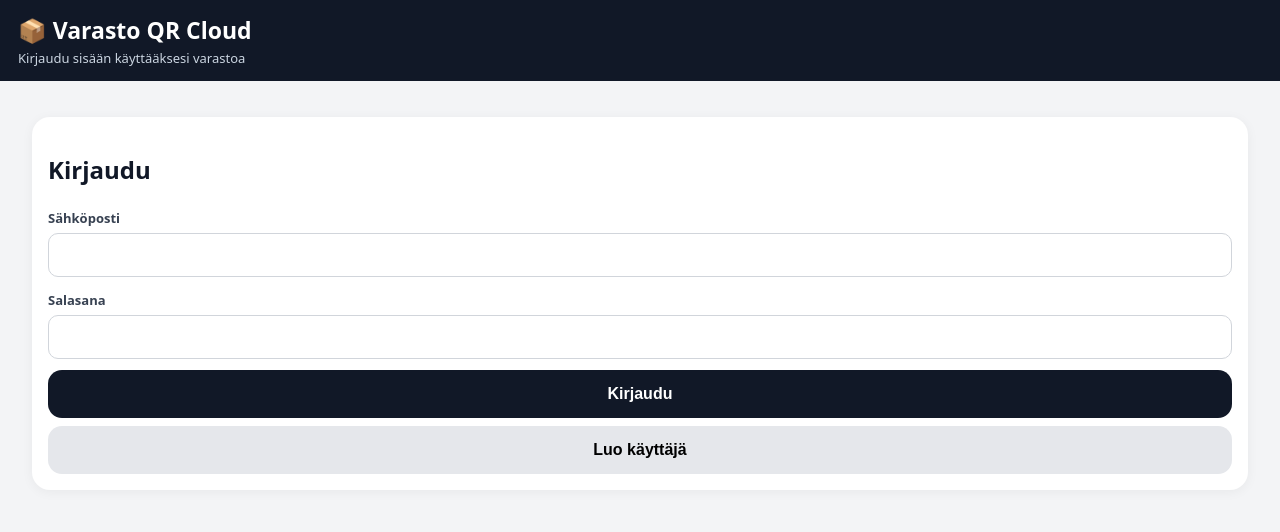
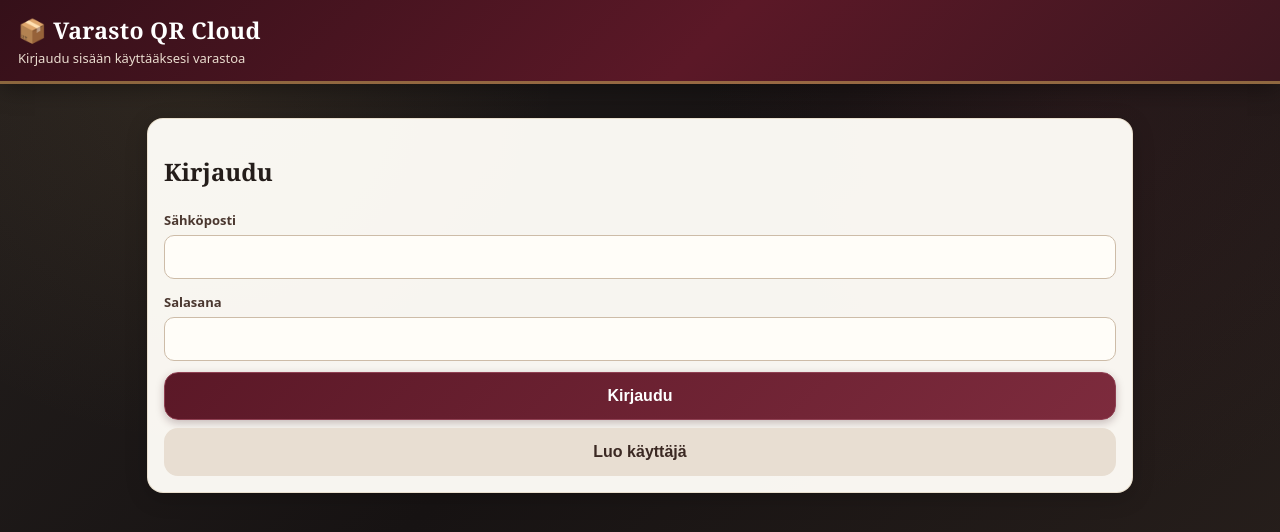
Before and after one commit to Askelinviinitila/varasto-qr, a plain HTML site: page index.html in a window 1280 px wide. Drawn offline with Linux system fonts and the light colour scheme.

Commit message:
Add files via upload

```diff
--- a/index.html
+++ b/index.html
@@ -2,7 +2,7 @@
 <html lang="fi">
 <head>
 <meta charset="utf-8"><meta name="viewport" content="width=device-width,initial-scale=1,viewport-fit=cover,user-scalable=no">
-<meta name="theme-color" content="#111827"><meta name="mobile-web-app-capable" content="yes"><meta name="apple-mobile-web-app-capable" content="yes"><meta name="apple-mobile-web-app-status-bar-style" content="black-translucent"><meta name="apple-mobile-web-app-title" content="Varasto QR"><link rel="manifest" href="manifest.json"><link rel="apple-touch-icon" href="icons/icon-192.png"><title>Varasto QR Cloud V8</title>
+<meta name="theme-color" content="#5b1827"><meta name="mobile-web-app-capable" content="yes"><meta name="apple-mobile-web-app-capable" content="yes"><meta name="apple-mobile-web-app-status-bar-style" content="black-translucent"><meta name="apple-mobile-web-app-title" content="Varasto QR"><link rel="manifest" href="manifest.json"><link rel="apple-touch-icon" href="icons/icon-192.png"><title>Varasto QR Cloud V9 – Viinikellari</title>
 <style>
 *{box-sizing:border-box}body{margin:0;font-family:system-ui,-apple-system,Segoe UI,sans-serif;background:#f3f4f6;color:#111827}
 header{background:#111827;color:#fff;padding:calc(14px + env(safe-area-inset-top)) 18px 14px;position:sticky;top:0;z-index:5}header h1{margin:0;font-size:23px}header p{margin:3px 0 0;color:#cbd5e1;font-size:13px}
@@ -33,6 +33,88 @@ main{max-width:1400px;padding:24px 32px 40px}
 .product{min-height:76px}
 }
 @media (min-width:1300px){#productList{grid-template-columns:repeat(3,minmax(0,1fr))}}
+
+
+/* V9 VIINIKELLARI-TEEMA */
+:root{
+  --wine:#5b1827;
+  --wine-dark:#351019;
+  --wine-light:#7d2b3d;
+  --wood:#5a3b2a;
+  --stone:#241f1d;
+  --cream:#f5efe5;
+  --paper:#fffdf8;
+  --gold:#b89452;
+  --ink:#241d1a;
+}
+html{background:#1b1716}
+body{
+  background:
+    radial-gradient(circle at 15% 10%, rgba(184,148,82,.09), transparent 28%),
+    radial-gradient(circle at 85% 15%, rgba(125,43,61,.12), transparent 30%),
+    linear-gradient(135deg,#241f1d 0%,#171313 45%,#2a211d 100%);
+  color:var(--ink);
+}
+body:before{
+  content:"";
+  position:fixed;inset:0;pointer-events:none;z-index:-1;
+  opacity:.18;
+  background-image:
+    repeating-linear-gradient(90deg,rgba(255,255,255,.025) 0 1px,transparent 1px 70px),
+    repeating-linear-gradient(0deg,rgba(0,0,0,.06) 0 2px,transparent 2px 9px);
+}
+header{
+  background:linear-gradient(135deg,#351019,#5b1827 55%,#3d1720);
+  border-bottom:3px solid rgba(184,148,82,.65);
+  box-shadow:0 5px 22px rgba(0,0,0,.35);
+}
+header h1{font-family:Georgia,"Times New Roman",serif;letter-spacing:.3px}
+header p{color:#eadccf}
+main{max-width:1050px}
+.card{
+  background:rgba(255,253,248,.97);
+  border:1px solid rgba(184,148,82,.22);
+  box-shadow:0 5px 22px rgba(0,0,0,.18);
+}
+button.primary{
+  background:linear-gradient(135deg,#5b1827,#7d2b3d);
+  border:1px solid #8f4052;
+  box-shadow:0 3px 9px rgba(53,16,25,.25);
+}
+button.secondary{background:#e8ded2;color:#3b2923}
+button.danger{background:#f4dddd;color:#7a202d}
+input,select{
+  background:#fffdf8;
+  border-color:#cdbca8;
+}
+label{color:#4a372f}
+.notice{background:#f3eadb;border-color:#d8c3a5}
+.stat b{color:var(--wine)}
+.tree{
+  border-color:rgba(184,148,82,.28)!important;
+  box-shadow:0 5px 20px rgba(0,0,0,.16)!important;
+}
+.tree-parent{
+  background:linear-gradient(135deg,#351019,#5b1827)!important;
+  color:#fff!important;
+  border-bottom-color:rgba(184,148,82,.5)!important;
+}
+.tree-parent small,.tree-parent .muted{color:#eadccf!important}
+.tree-child .card{background:#fffdf8}
+.qty{color:var(--wine)!important}
+nav button.active,.tab.active{
+  background:var(--wine)!important;
+  color:#fff!important;
+}
+h2,h3{
+  font-family:Georgia,"Times New Roman",serif;
+}
+a{color:#7d2b3d}
+@media (min-width:900px){
+  body{background-attachment:fixed}
+  main{padding-top:22px}
+  .card{border-radius:16px}
+}
 
 </style>
 </head>
--- a/sw.js
+++ b/sw.js
@@ -1,4 +1,4 @@
-const CACHE='varasto-qr-v8';
+const CACHE='varasto-qr-v9';
 const APP=['./','./index.html','./manifest.json','./icons/icon-192.png','./icons/icon-512.png'];
 self.addEventListener('install',e=>e.waitUntil(caches.open(CACHE).then(c=>c.addAll(APP)).then(()=>self.skipWaiting())));
 self.addEventListener('activate',e=>e.waitUntil(self.clients.claim()));
```
